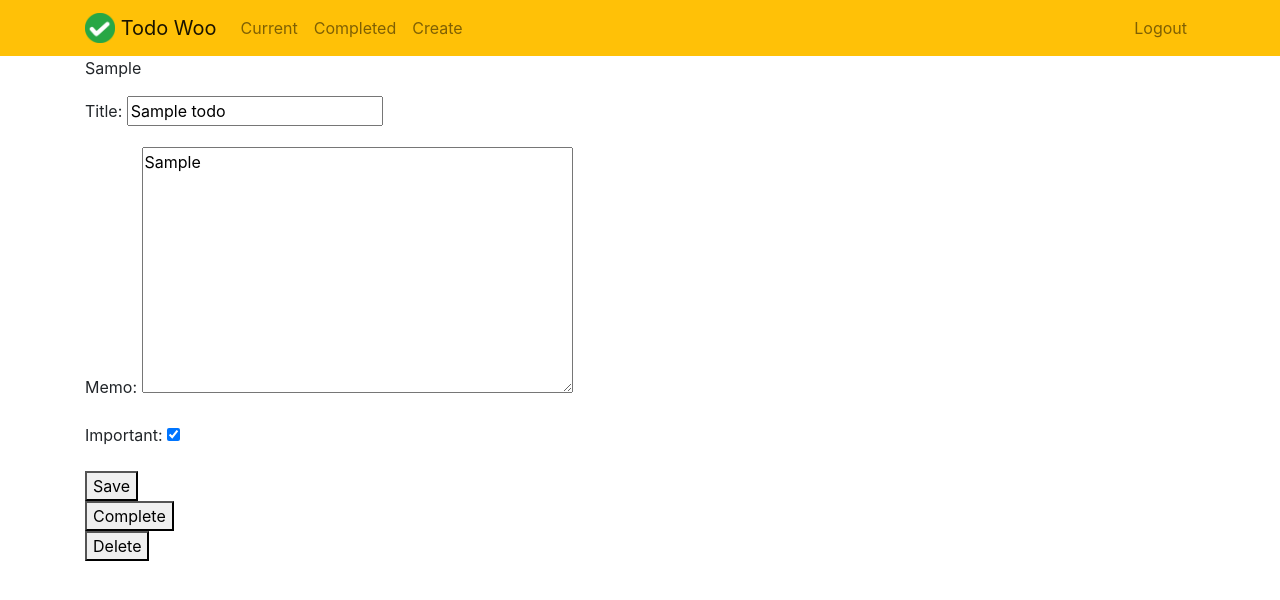
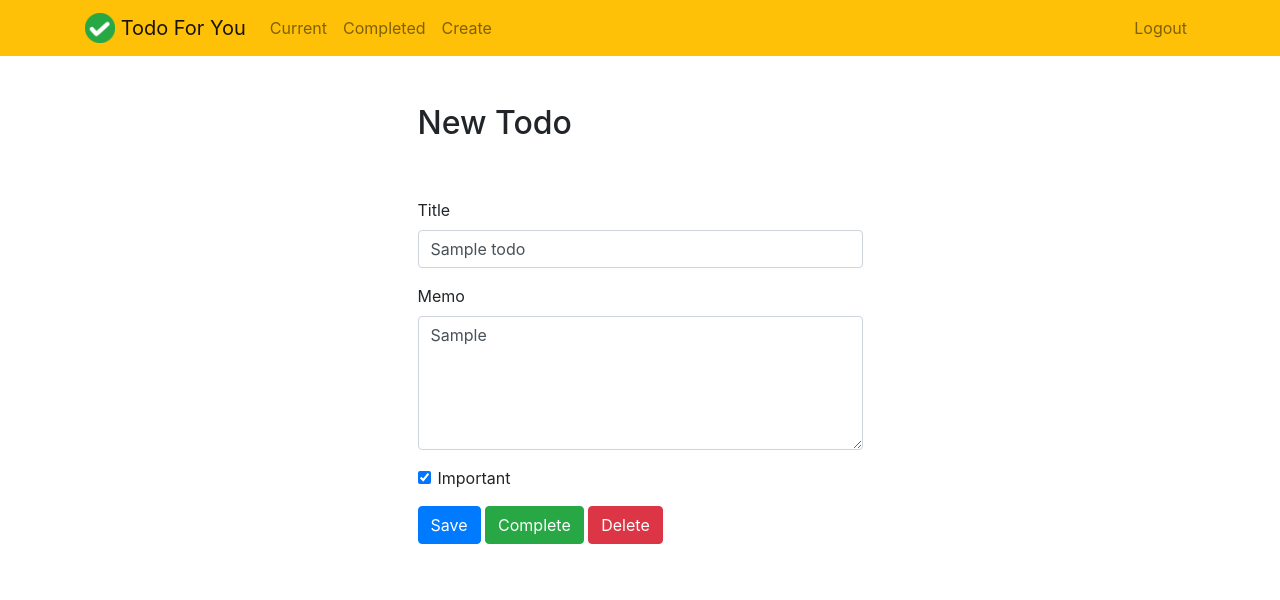
Before and after one commit to joshasgard/ToDoList-App, a Django app: page /todo/1 in a window 1280 px wide. Shown: the top 600 px of the page. Run offline with Django 4.2, Linux system fonts and the light colour scheme; a user stored in the database is signed in; tables that the repository leaves empty hold one stand-in row (values such as "Sample post"); some libraries are stand-ins or nearby versions.

Commit message:
Style - Complete initial styling before personalisation

```diff
--- a/todo/templates/todo/base.html
+++ b/todo/templates/todo/base.html
@@ -10,7 +10,7 @@
     <link rel="stylesheet" href="https://stackpath.bootstrapcdn.com/bootstrap/4.4.1/css/bootstrap.min.css" integrity="sha384-Vkoo8x4CGsO3+Hhxv8T/Q5PaXtkKtu6ug5TOeNV6gBiFeWPGFN9MuhOf23Q9Ifjh" crossorigin="anonymous">
 
     <link rel="icon" type="image/png"  href="{% static 'todo/logo.png' %}">
-    <title>Todo Woo</title>
+    <title>Todo For You</title>
 </head>
 <body>
 
@@ -19,7 +19,7 @@
 <div class="container">
     <a class="navbar-brand" href="{% url 'home' %}">
          <img src="{% static 'todo/logo.png' %}" width="30" height="30" class="d-inline-block align-top">
-        <span>Todo Woo</span>
+        <span>Todo For You</span>
     </a>
     <button class="navbar-toggler" type="button" data-toggle="collapse" data-target="#navbarNav" aria-controls="navbarNav" aria-expanded="false" aria-label="Toggle navigation">
         <span class="navbar-toggler-icon"></span>
--- a/todo/templates/todo/viewtodo.html
+++ b/todo/templates/todo/viewtodo.html
@@ -1,23 +1,46 @@
-{% extends 'todo/base.html' %}
+{% extends "todo/base.html" %}
 
 {% block content %}
-
-<p> {{ todo.memo }}</p>
-
+    <div class="row justify-content-center mt-5">
+        <div class="col-md-5">
+            <h2>New Todo</h2>
+        </div>
+    </div>
+    <div class="row justify-content-center mt-5">
+        <div class="col-md-5">
+            {% if error %}
+                <div class="alert alert-danger" role="alert">
+                    {{ error }}
+                </div>
+            {% endif %}
             <form method="POST">
                 {% csrf_token %}
-{{ form.as_p }}
-<button type="submit">Save</button>
+                <div class="form-group">
+                    <label for="title">Title</label>
+                    <input type="text" name="title" class="form-control" id="title" value="{{ todo.title }}" required>
+                </div>
+                <div class="form-group">
+                    <label for="memo">Memo</label>
+                    <textarea name="memo" rows="5" class="form-control" id="memo" >{{ todo.memo }}</textarea>
+                </div>
+                <div class="form-group form-check">
+                    <input type="checkbox" name="important" class="form-check-input" id="important" {% if todo.important %}checked{% endif %}>
+                    <label class="form-check-label" for="important">Important</label>
+                </div>
+                <button type="submit" class="btn btn-primary">Save</button>
+                <button type="button" class="btn btn-success" onclick="$('#complete').click()">Complete</button>
+                <button type="button" class="btn btn-danger" onclick="$('#delete').click()">Delete</button>
             </form>
-
-<form method="POST" action="{% url 'completetodo' todo.id%}">
+        </div>
+    </div>
+    {% if todo.datecompleted is None %}
+        <form style='display: none;' method="POST" action="{% url 'completetodo' todo.id %}">
             {% csrf_token %}
-<button type="submit">Complete</button>
+            <button id="complete" type="submit">Complete</button>
         </form>
-
-<form method="POST" action="{% url 'deletetodo' todo.id%}">
+    {% endif %}
+    <form style='display: none;' method="POST" action="{% url 'deletetodo' todo.id %}">
         {% csrf_token %}
-<button type="submit">Delete</button>
+        <button id="delete" type="submit">Delete</button>
     </form>
-
 {% endblock %}
```
Also changed, not shown: todo/templates/todo/completedtodos.html (+15 -19 lines), todo/templates/todo/createtodos.html (+31 -12 lines). Lines whose indentation alone changed are shown as unchanged.
